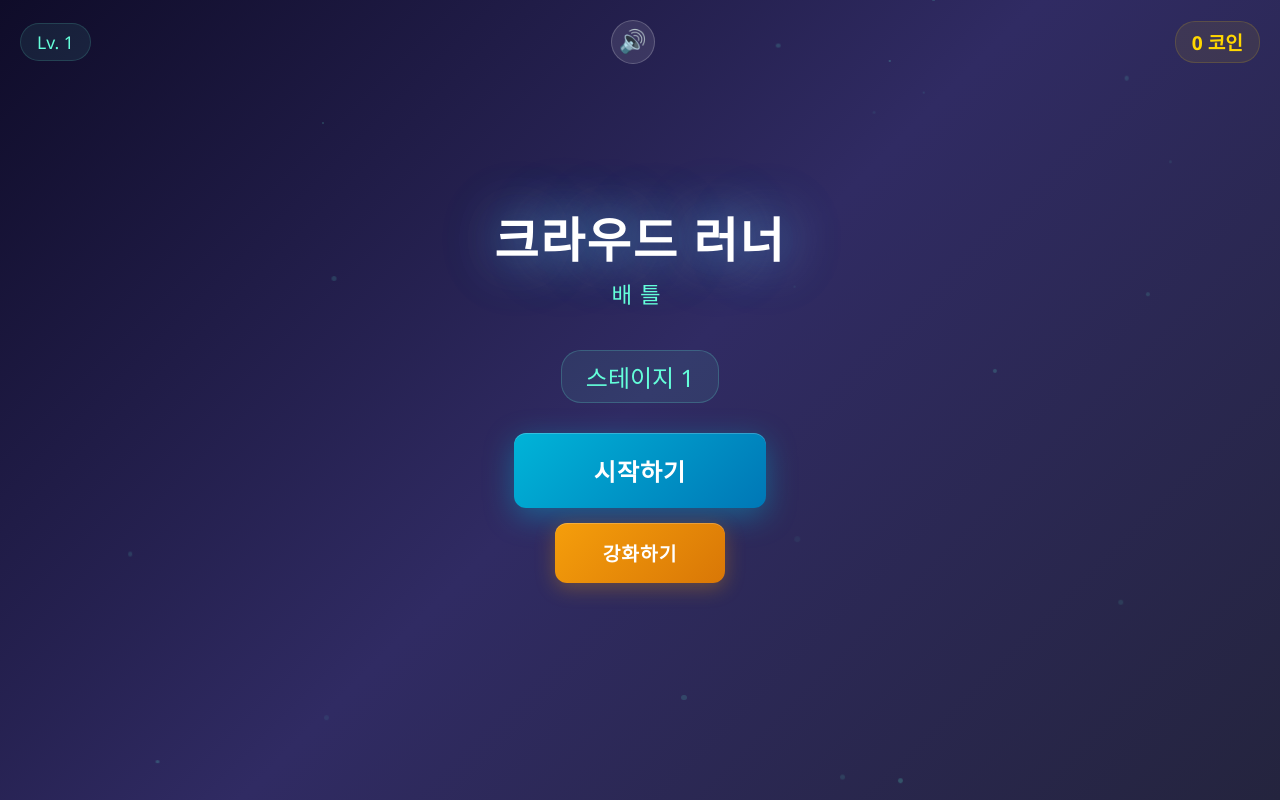
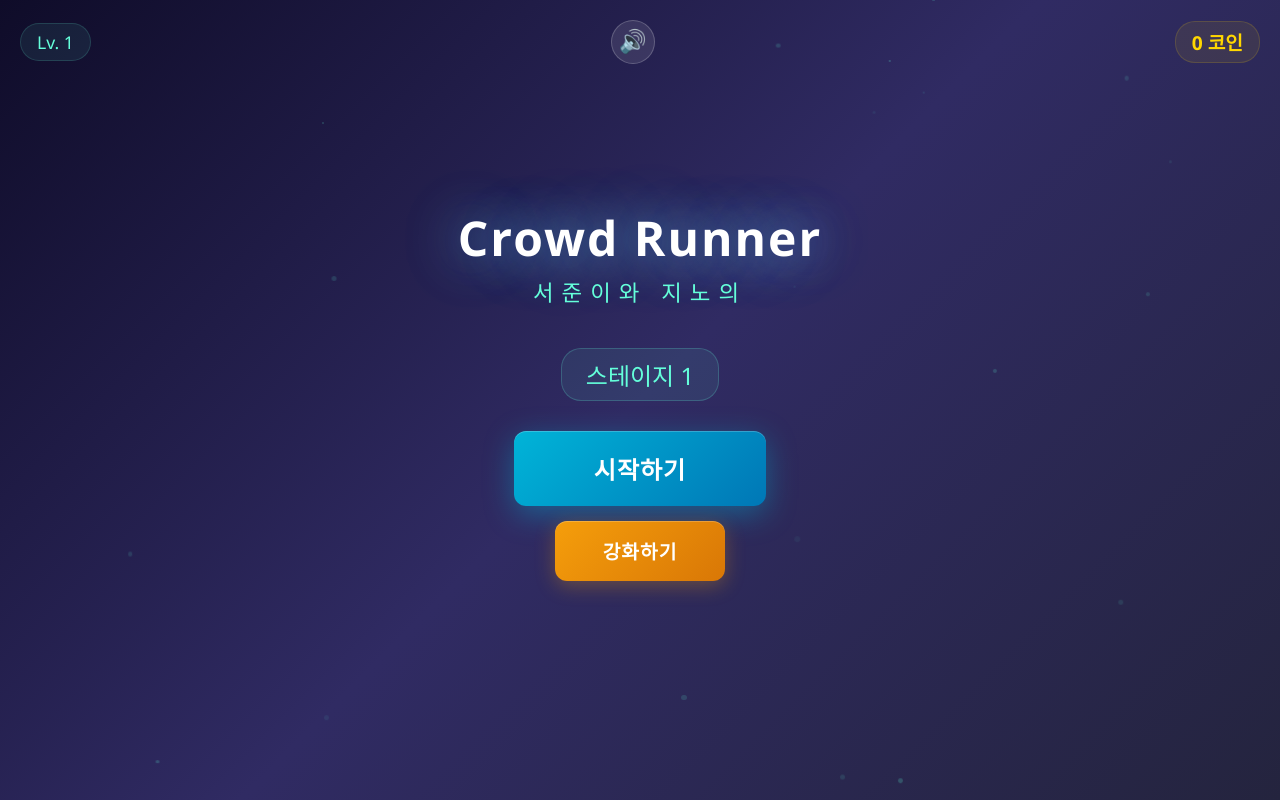
Before and after one commit to webservice-pyo/crowd-run, a plain HTML site: page index.html in a window 1280 px wide. Drawn offline with nearby package versions, Linux system fonts and the light colour scheme; no server answers.

Commit message:
타이틀을 '서준이와 지노의 Crowd Runner'로 변경
Co-Authored-By: Claude Opus 4.5 <noreply@anthropic.com>

```diff
--- a/index.html
+++ b/index.html
@@ -3,14 +3,14 @@
 <head>
 <meta charset="UTF-8">
 <meta name="viewport" content="width=device-width, initial-scale=1.0, user-scalable=no">
-<title>크라우드 러너 배틀</title>
+<title>서준이와 지노의 Crowd Runner</title>
 <link rel="stylesheet" href="css/style.css">
 </head>
 <body>
 
 <!-- 로딩 화면 -->
 <div id="loadingScreen">
-  <div class="loading-title">크라우드 러너 배틀</div>
+  <div class="loading-title">서준이와 지노의 Crowd Runner</div>
   <div class="loading-bar-container">
     <div class="loading-bar-fill"></div>
   </div>
@@ -25,8 +25,8 @@
     <div class="coin-display" id="menuCoins">0 코인</div>
   </div>
   <div class="menu-particles" id="menuParticles"></div>
-  <div class="title animate-title">크라우드 러너</div>
-  <div class="subtitle animate-subtitle">배틀</div>
+  <div class="title animate-title">Crowd Runner</div>
+  <div class="subtitle animate-subtitle">서준이와 지노의</div>
   <div class="stage-label animate-stage" id="stageLabel">스테이지 1</div>
   <button class="btn btn-play animate-btn" id="btnPlay">시작하기</button>
   <button class="btn btn-upgrade animate-btn" id="btnUpgrade">강화하기</button>
```
